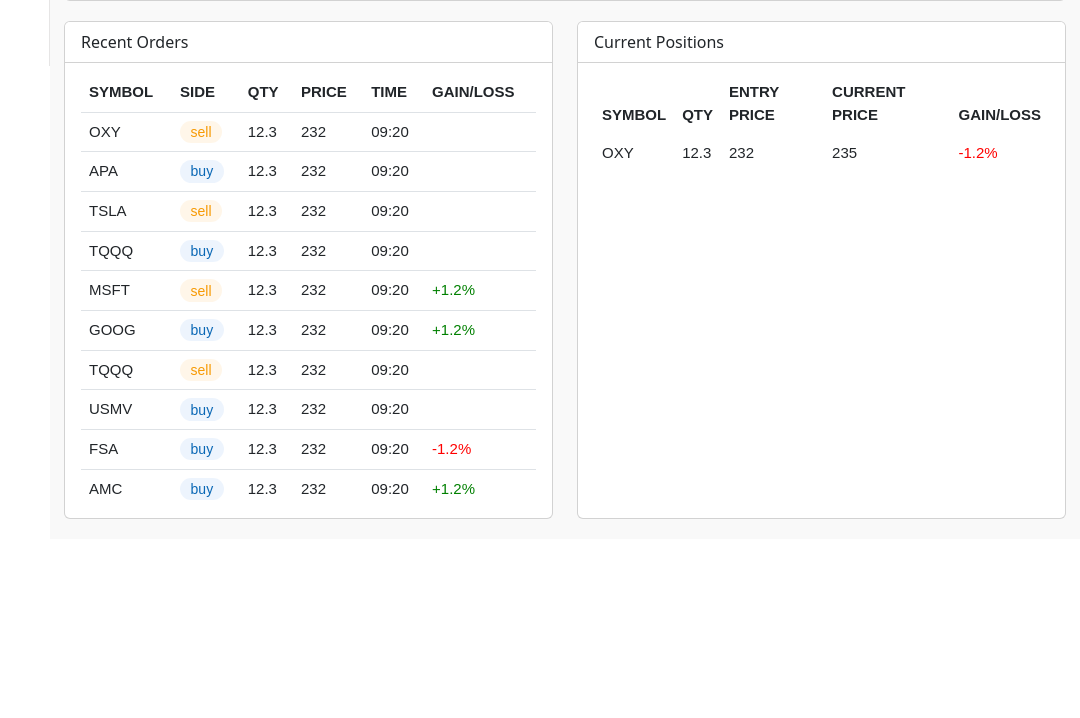
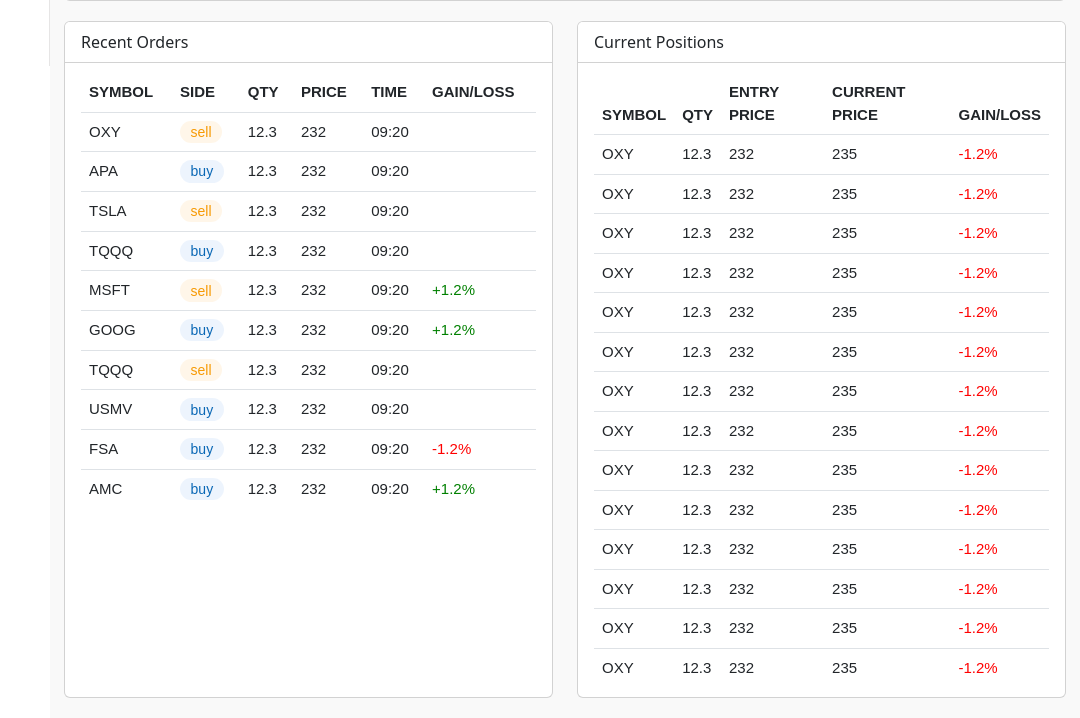
Before and after one commit to zhengwang1990/aquarius, a Flask app: template alpharius/web/templates/dashboard.html in a window 1280 px wide. Shown: the part 734-1452 px from the top of the page, without its empty margins (200-1280 px from the left). Before the commit the page ends 1253 px from the top, so only its background shows below. Run offline with Flask 2, Linux system fonts and the light colour scheme; the template is opened without the code that fills it, so the values that code supplies are empty.

Commit message:
Update dashboard

```diff
--- a/alpharius/web/static/css/dashboard.css
+++ b/alpharius/web/static/css/dashboard.css
@@ -113,6 +113,6 @@
     background-color: rgba(83, 145, 237, 0.1);
 }
 
-#position-card {
+.dash-content .bottom-card {
     height: calc(100% - 20px);
 }
--- a/alpharius/web/static/js/dashboard.js
+++ b/alpharius/web/static/js/dashboard.js
@@ -1,6 +1,5 @@
-
 let current_time_period = localStorage.getItem("time_period");
-if (!current_time_period) change_time_period = "1d";
+if (!current_time_period) current_time_period = "1d";
 const graph_time_periods = ["1d", "1w", "1m", "6m", "1y", "5y"];
 
 var active_time_period = null;
@@ -40,22 +39,28 @@ for (const time_period of graph_time_periods) {
                 label: "value",
                 backgroundColor: HISTORIES["color_" + time_period],
                 borderColor: HISTORIES["color_" + time_period],
-                radius: graph_granularity[time_period] === "fine" ? 1 : 4,
+                borderWidth: 2,
+                radius: graph_granularity[time_period] === "fine" ? 0 : 3,
                 data: HISTORIES["equity_" + time_period],
             },
         ],
     };
 }
+
+const light_color = HISTORIES['color_1d'] === "red" ? 'rgba(252, 0, 0, 0.25)' : 'rgba(0, 128, 0, 0.25)'
+graph_data["1d"]["datasets"][0]["segment"] = {
+    borderColor: ctx => HISTORIES["time_1d"][ctx.p1DataIndex] > HISTORIES['market_close'] ? light_color : undefined,
+};
 graph_data["1d"]["datasets"].push({
     label: "previous close",
-    backgroundColor: HISTORIES["color_1d"],
-    borderColor: HISTORIES["color_1d"],
+    borderColor: 'grey',
     borderDash: [6, 6],
+    borderWidth: 1,
     radius: 0,
     data: Array(HISTORIES["time_1d"].length).fill(HISTORIES["prev_close"]),
 });
 
-const config_coarse = {
+const config_base = {
     type: "line",
     options: {
         maintainAspectRatio: false,
@@ -78,11 +83,9 @@ const config_coarse = {
         }
     }
 };
-const config_fine = Object.assign({options: {scales: {x: {display: false}}}}, config_coarse);
 
 for (const time_period of graph_time_periods) {
     var config = {data: graph_data[time_period]};
-    var base_config = graph_granularity[time_period] === "fine" ? config_fine : config_coarse;
-    Object.assign(config, base_config);
+    Object.assign(config, config_base);
     new Chart(document.getElementById("graph-" + time_period), config);
 }
--- a/alpharius/web/templates/dashboard.html
+++ b/alpharius/web/templates/dashboard.html
@@ -150,7 +150,7 @@
                         </div>
                     </div>
                     <div id="chart-container">
-                        <canvas id="graph-1d"></canvas>
+                        <canvas id="graph-1d" style="display:none;"></canvas>
                         <canvas id="graph-1w" style="display:none;"></canvas>
                         <canvas id="graph-1m" style="display:none;"></canvas>
                         <canvas id="graph-6m" style="display:none;"></canvas>
@@ -163,7 +163,7 @@
 
         <div class="row">
             <div class="col-lg-12 col-md-12 col-sm-12 col-xl-6">
-                <div class="card">
+                <div class="card bottom-card">
                     <div class="card-header"><span class="card-title">Recent Orders</span></div>
                     <div class="card-body">
                         <table class="table">
@@ -215,10 +215,10 @@
             </div>
 
             <div class="col-lg-12 col-md-12 col-sm-12 col-xl-6">
-                <div class="card" id="position-card">
+                <div class="card bottom-card">
                     <div class="card-header"><span class="card-title">Current Positions</span></div>
                     <div class="card-body">
-                        <table class="table table-borderless">
+                        <table class="table">
                             <thead>
                               <tr>
                                 <th scope="col">SYMBOL</th>
@@ -229,7 +229,20 @@
                               </tr>
                             </thead>
                             <tbody>
-                                <td>OXY</td><td>12.3</td><td>232</td><td>235</td><td class="xs-hidden"><span class="number-font" style="color:red;">-1.2% </span></td>
+                                <tr><td>OXY</td><td>12.3</td><td>232</td><td>235</td><td class="xs-hidden"><span class="number-font" style="color:red;">-1.2% </span></td></tr>
+                                <tr><td>OXY</td><td>12.3</td><td>232</td><td>235</td><td class="xs-hidden"><span class="number-font" style="color:red;">-1.2% </span></td></tr>
+                                <tr><td>OXY</td><td>12.3</td><td>232</td><td>235</td><td class="xs-hidden"><span class="number-font" style="color:red;">-1.2% </span></td></tr>
+                                <tr><td>OXY</td><td>12.3</td><td>232</td><td>235</td><td class="xs-hidden"><span class="number-font" style="color:red;">-1.2% </span></td></tr>
+                                <tr><td>OXY</td><td>12.3</td><td>232</td><td>235</td><td class="xs-hidden"><span class="number-font" style="color:red;">-1.2% </span></td></tr>
+                                <tr><td>OXY</td><td>12.3</td><td>232</td><td>235</td><td class="xs-hidden"><span class="number-font" style="color:red;">-1.2% </span></td></tr>
+                                <tr><td>OXY</td><td>12.3</td><td>232</td><td>235</td><td class="xs-hidden"><span class="number-font" style="color:red;">-1.2% </span></td></tr>
+                                <tr><td>OXY</td><td>12.3</td><td>232</td><td>235</td><td class="xs-hidden"><span class="number-font" style="color:red;">-1.2% </span></td></tr>
+                                <tr><td>OXY</td><td>12.3</td><td>232</td><td>235</td><td class="xs-hidden"><span class="number-font" style="color:red;">-1.2% </span></td></tr>
+                                <tr><td>OXY</td><td>12.3</td><td>232</td><td>235</td><td class="xs-hidden"><span class="number-font" style="color:red;">-1.2% </span></td></tr>
+                                <tr><td>OXY</td><td>12.3</td><td>232</td><td>235</td><td class="xs-hidden"><span class="number-font" style="color:red;">-1.2% </span></td></tr>
+                                <tr><td>OXY</td><td>12.3</td><td>232</td><td>235</td><td class="xs-hidden"><span class="number-font" style="color:red;">-1.2% </span></td></tr>
+                                <tr><td>OXY</td><td>12.3</td><td>232</td><td>235</td><td class="xs-hidden"><span class="number-font" style="color:red;">-1.2% </span></td></tr>
+                                <tr><td>OXY</td><td>12.3</td><td>232</td><td>235</td><td class="xs-hidden"><span class="number-font" style="color:red;">-1.2% </span></td></tr>
                             </tbody>
                           </table>
                     </div>
```
Also changed, not shown: alpharius/web/alpaca_client.py (+15 -0 lines).
